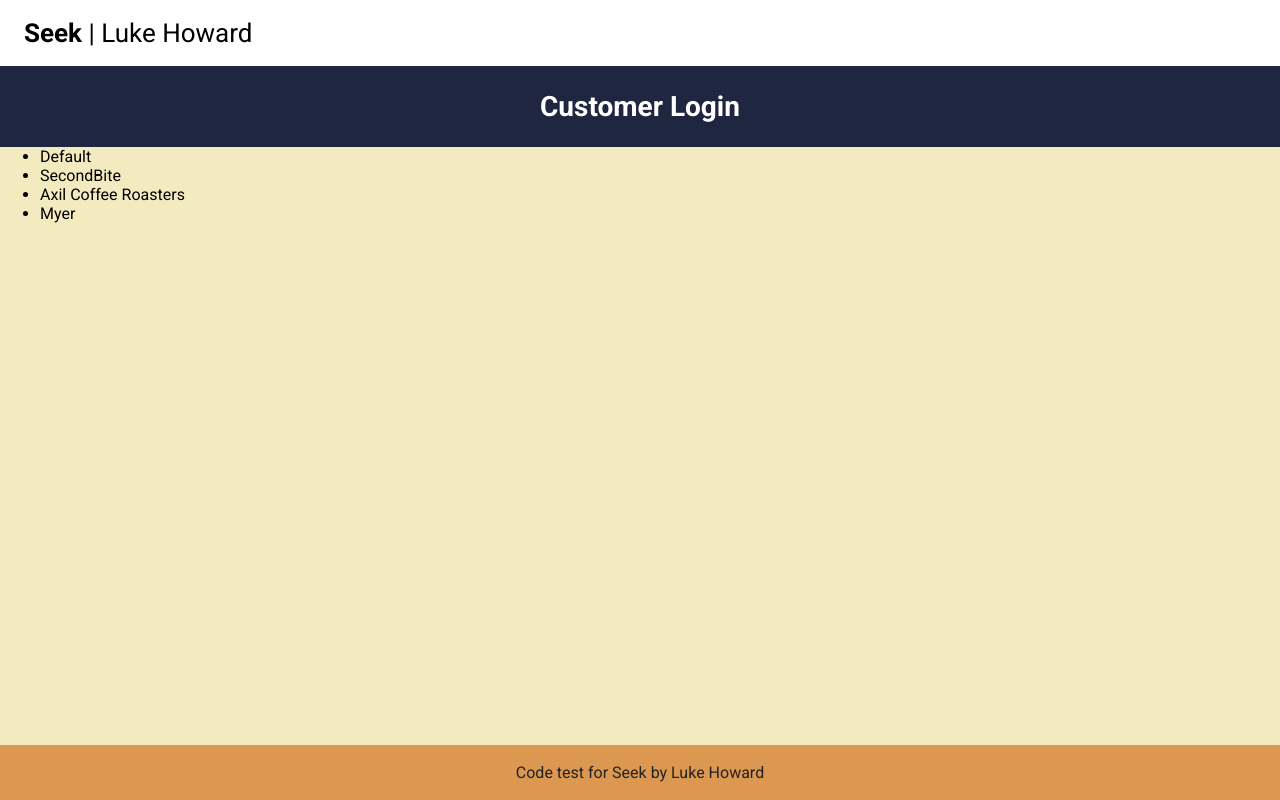
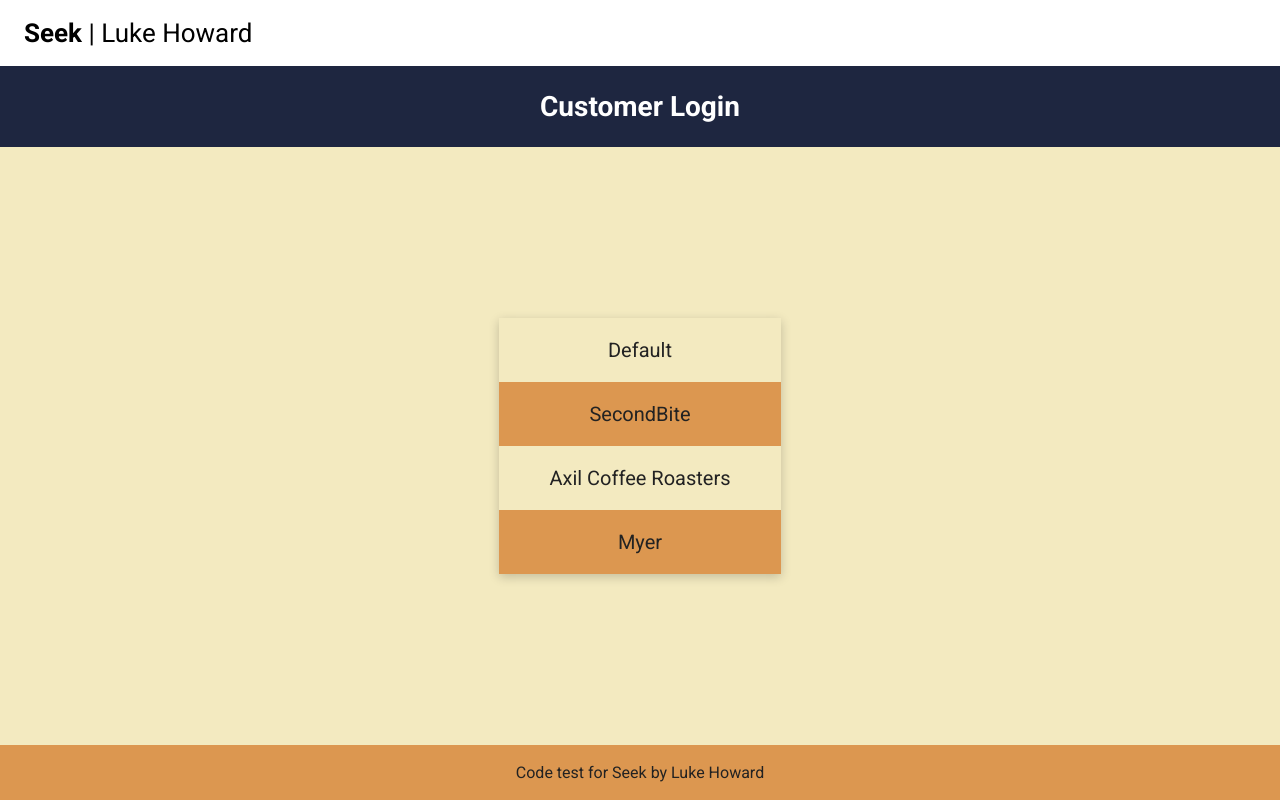
Before and after one commit to binaryluke/seek, a React (Vite) app: page / in a window 1280 px wide. Built offline with nearby package versions, Linux system fonts and the light colour scheme.

Commit message:
Styling for the login route

```diff
--- /dev/null
+++ b/src/routes/LoginRoute.module.css
@@ -0,0 +1,42 @@
+.loginRoute {
+  flex: 1;
+  display: flex;
+  justify-content: center;
+  align-items: center;
+}
+
+.loginRoute ul {
+  list-style-type: none;
+  padding: 0;
+  box-shadow: 0 3px 10px rgb(0 0 0 / 0.2);
+}
+
+.loginRoute li {
+  padding: 0;
+  color: var(--color-dark-text);
+  font-size: 20px;
+  text-align: center;
+  background-color: var(--color-accent-2);
+}
+
+.loginRoute a {
+  width: 100%;
+  height: 100%;
+  padding: 20px 50px;
+  display: flex;
+  justify-content: center;
+  align-items: center;
+}
+
+.loginRoute li:hover {
+  transform: scale(1.02);
+  cursor: pointer;
+}
+
+.loginRoute li:active {
+  transform: scale(0.98);
+}
+
+.loginRoute li:nth-of-type(odd) {
+  background-color: var(--color-accent-3);
+}
--- a/src/routes/LoginRoute.tsx
+++ b/src/routes/LoginRoute.tsx
@@ -2,6 +2,7 @@
 import { Link } from "react-router-dom";
 import { Page } from "../components/Page";
 import { CustomerItem, getCustomers } from "../server/mockServer";
+import * as classes from "./LoginRoute.module.css";
 
 export const LoginRoute = () => {
   const [customers, setCustomers] = useState<CustomerItem[]>([]);
@@ -12,15 +13,13 @@
   }, []);
 
   return (
-    <Page title="Customer Login">
+    <Page className={classes.loginRoute} title="Customer Login">
       <ul>
         {customers.map((customer) => (
           <li key={customer.customerId}>
-            <p>
-              <Link to={`/checkout?customerId=${customer.customerId}`}>
-                {customer.customerName}
-              </Link>
-            </p>
+            <Link to={`/checkout?customerId=${customer.customerId}`}>
+              <p>{customer.customerName}</p>
+            </Link>
           </li>
         ))}
       </ul>
```
